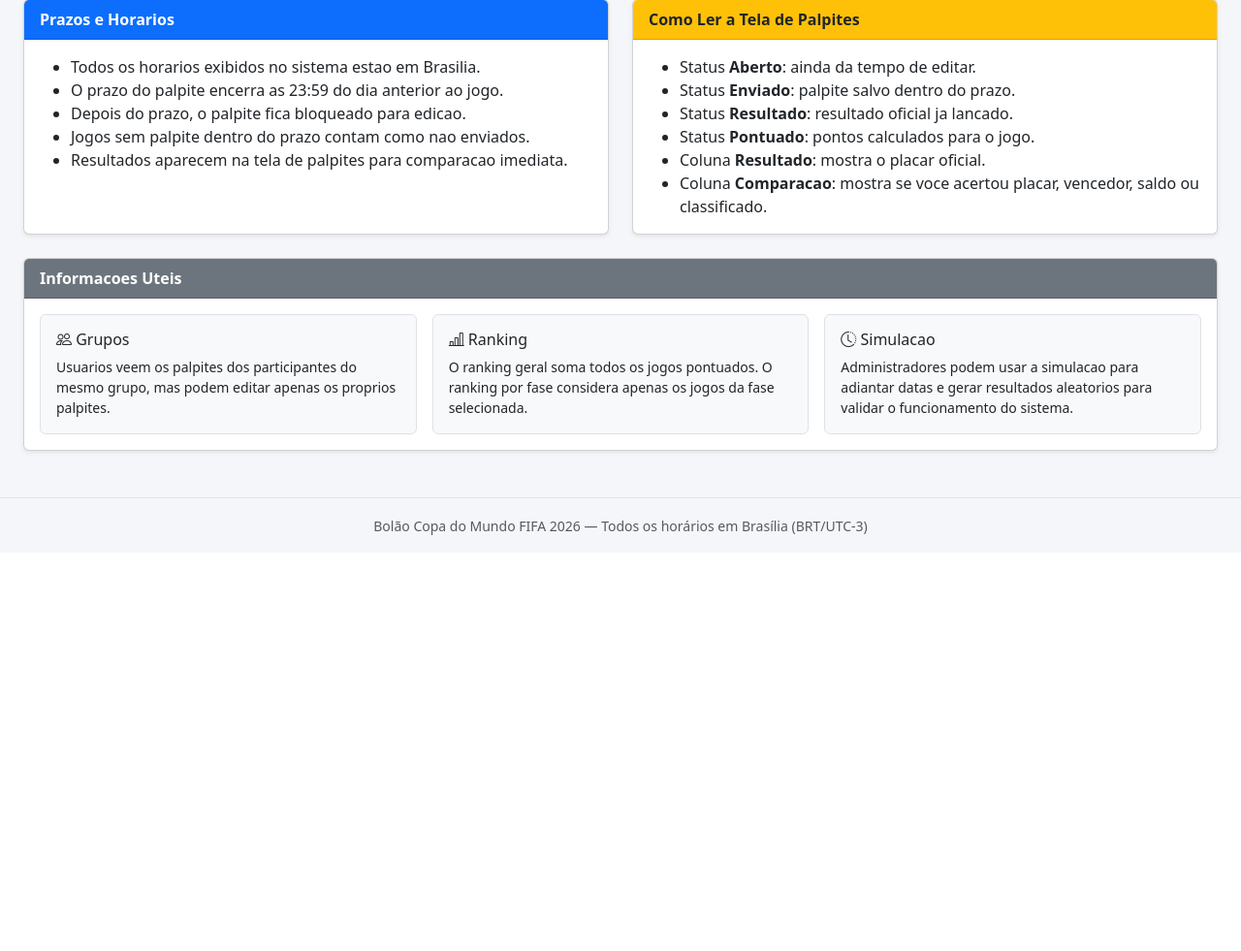
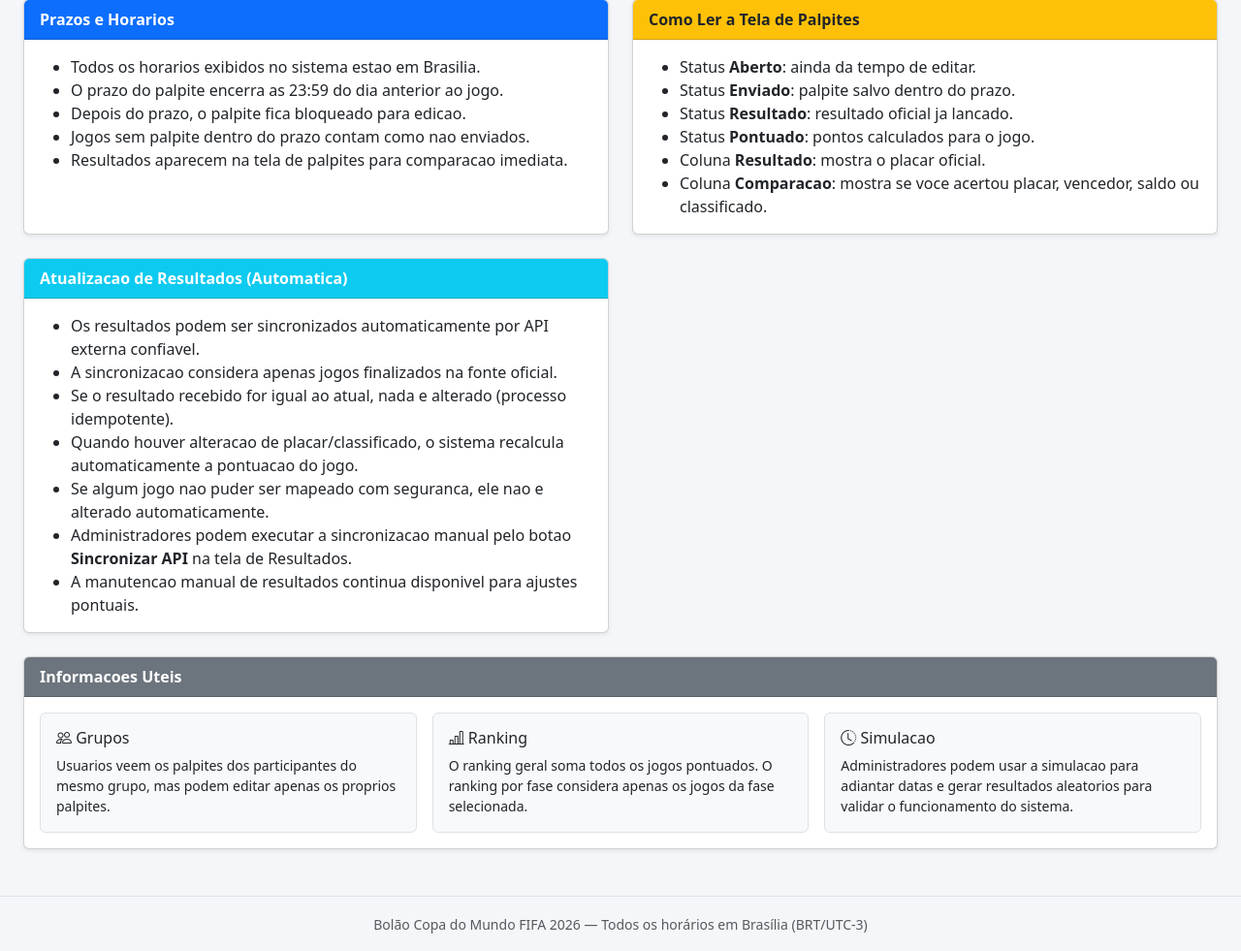
Before and after one commit to wilberkohler/bolao-copa-2026, a Flask app: page /regras in a window 1280 px wide. Shown: the part 522-1503 px from the top of the page at 97% size. Before the commit the page ends 1074 px from the top, so only its background shows below. Run offline with Flask 3, Linux system fonts and the light colour scheme; a user stored in the database is signed in; parts of the project's set-up code (start-up, migrations or seed data) failed here and were passed over.

Commit message:
Docs: detalhar regras de atualizacao automatica de resultados

```diff
--- a/templates/regras.html
+++ b/templates/regras.html
@@ -116,6 +116,25 @@
     </div>
   </div>
 
+  <div class="col-12 col-lg-6">
+    <div class="card shadow-sm h-100">
+      <div class="card-header bg-info text-white">
+        <strong>Atualizacao de Resultados (Automatica)</strong>
+      </div>
+      <div class="card-body">
+        <ul class="mb-0">
+          <li>Os resultados podem ser sincronizados automaticamente por API externa confiavel.</li>
+          <li>A sincronizacao considera apenas jogos finalizados na fonte oficial.</li>
+          <li>Se o resultado recebido for igual ao atual, nada e alterado (processo idempotente).</li>
+          <li>Quando houver alteracao de placar/classificado, o sistema recalcula automaticamente a pontuacao do jogo.</li>
+          <li>Se algum jogo nao puder ser mapeado com seguranca, ele nao e alterado automaticamente.</li>
+          <li>Administradores podem executar a sincronizacao manual pelo botao <strong>Sincronizar API</strong> na tela de Resultados.</li>
+          <li>A manutencao manual de resultados continua disponivel para ajustes pontuais.</li>
+        </ul>
+      </div>
+    </div>
+  </div>
+
   <div class="col-12">
     <div class="card shadow-sm">
       <div class="card-header bg-secondary text-white">
```
